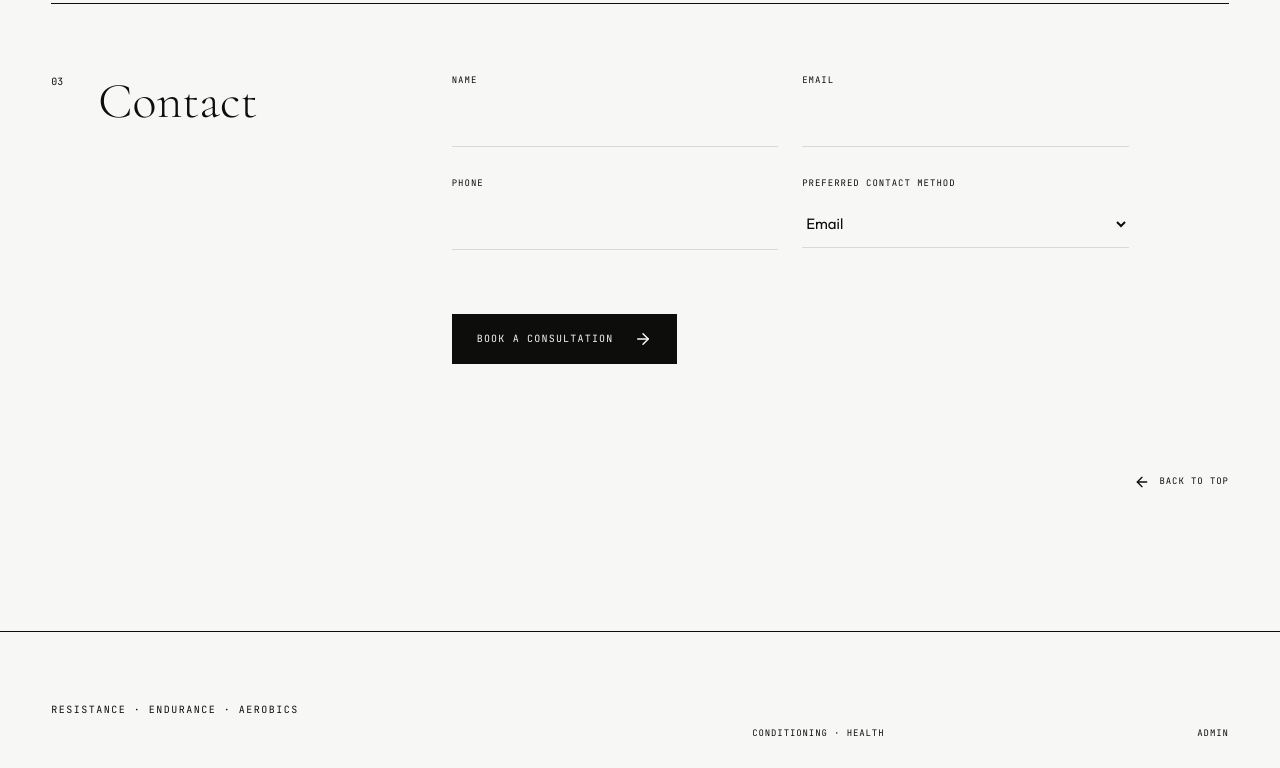
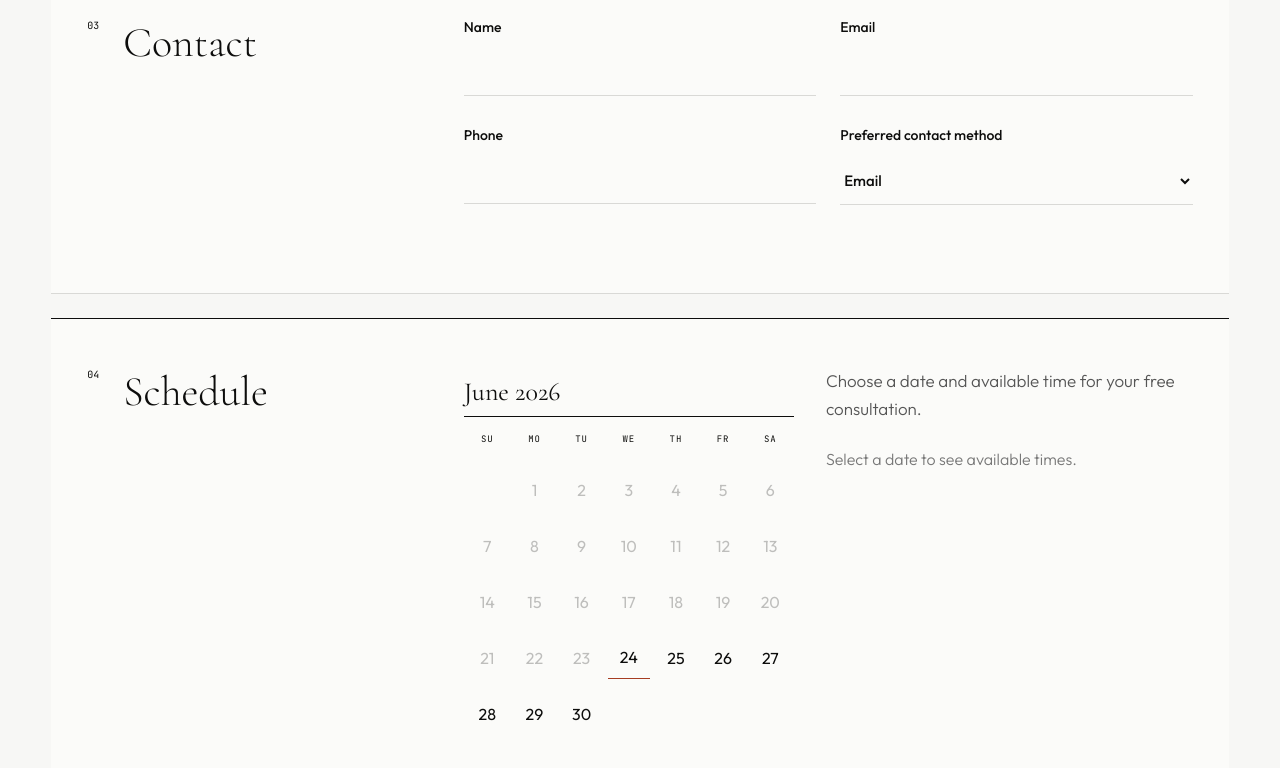
Before and after one commit to sdcamar1/ReachFitness, a React (Vite) app in the folder frontend/: page /book in a window 1280 px wide. Shown: the part 1500-2268 px from the top of the page. Built offline with nearby package versions, Linux system fonts and the light colour scheme.

Commit message:
Restore consultation scheduling and refine intake form

```diff
--- a/frontend/src/components/Layout.jsx
+++ b/frontend/src/components/Layout.jsx
@@ -49,7 +49,7 @@ export function Layout({ children }) {
             to="/book"
             data-testid="nav-book-session"
           >
-            Book a session
+            Book a Consultation
           </Link>
         </nav>
         <button
--- a/frontend/src/pages/Admin.jsx
+++ b/frontend/src/pages/Admin.jsx
@@ -157,7 +157,7 @@ export function Admin() {
                 <div>
                   <p className="eyebrow">SESSION</p>
                   <p>{appointment.service_type || "In-Person Training"}</p>
-                  {appointment.time !== "Pending" && (
+                  {appointment.time !== "Pending" && !appointment.commitment && (
                     <p>{appointment.duration || "60 Minutes"}</p>
                   )}
                   <p className="eyebrow">FOCUS</p>
--- a/frontend/src/pages/Book.jsx
+++ b/frontend/src/pages/Book.jsx
@@ -1,8 +1,19 @@
-import React, { useState } from "react";
+import React, { useEffect, useMemo, useState } from "react";
+import { format } from "date-fns";
 import { ArrowLeft, ArrowRight, Check } from "lucide-react";
 import { toast } from "sonner";
+import { Calendar } from "../components/ui/calendar";
 import { Button } from "../components/ui/button";
 import { api } from "../lib/api";
+
+const weekendSlots = ["09:00", "12:00", "15:00", "18:00"];
+const weekdaySlots = ["18:00"];
+const labels = {
+  "09:00": "9:00 AM",
+  "12:00": "12:00 PM",
+  "15:00": "3:00 PM",
+  "18:00": "6:00 PM",
+};
 
 const emptyForm = {
   service_type: "In-Person Training",
@@ -25,9 +36,27 @@ const consultationDetails = {
 };
 
 export function Book() {
+  const [selected, setSelected] = useState();
+  const [time, setTime] = useState("");
+  const [booked, setBooked] = useState([]);
   const [form, setForm] = useState(emptyForm);
   const [submitting, setSubmitting] = useState(false);
   const [confirmation, setConfirmation] = useState(null);
+
+  const slots = useMemo(() => {
+    if (!selected) return [];
+    return selected.getDay() === 0 || selected.getDay() === 6
+      ? weekendSlots
+      : weekdaySlots;
+  }, [selected]);
+
+  useEffect(() => {
+    setTime("");
+    if (!selected) return;
+    api(`/appointments/booked?date=${format(selected, "yyyy-MM-dd")}`)
+      .then((result) => setBooked(result.times))
+      .catch((error) => toast.error(error.message));
+  }, [selected]);
 
   function updateField(event) {
     setForm((current) => ({
@@ -38,11 +67,19 @@ export function Book() {
 
   async function submit(event) {
     event.preventDefault();
+    if (!selected || !time) {
+      toast.error("Choose a consultation date and time first.");
+      return;
+    }
     setSubmitting(true);
     try {
       const result = await api("/appointments", {
         method: "POST",
-        body: JSON.stringify(form),
+        body: JSON.stringify({
+          ...form,
+          date: format(selected, "yyyy-MM-dd"),
+          time,
+        }),
       });
       setConfirmation(result);
     } catch (error) {
@@ -53,6 +90,10 @@ export function Book() {
   }
 
   if (confirmation) {
+    const displayDate = format(
+      new Date(`${confirmation.date}T12:00:00`),
+      "EEEE, MMMM d, yyyy",
+    );
     return (
       <section className="confirmation page-section">
         <div className="confirmation-mark">
@@ -65,18 +106,22 @@ export function Book() {
           <em>confirmed.</em>
         </h1>
         <div className="confirmation-details">
+          <p>{displayDate}</p>
+          <p>{labels[confirmation.time]}</p>
           <p>{confirmation.service_type}</p>
           <p>{confirmation.focus}</p>
           <p>{confirmation.commitment}</p>
         </div>
         <p>
-          Your consultation request is confirmed. We will contact you shortly to
-          review your goals and schedule the next step.
+          Your consultation is confirmed. We will contact you shortly to review
+          your goals and prepare for the next step.
         </p>
         <Button
           variant="outline"
           onClick={() => {
             setConfirmation(null);
+            setSelected(undefined);
+            setTime("");
             setForm(emptyForm);
           }}
           data-testid="book-another"
@@ -175,7 +220,7 @@ export function Book() {
               <textarea
                 name="notes"
                 rows="4"
-                placeholder="Enter any promotional codes, prior injuries, or other information."
+                placeholder="Enter any prior injuries or other information."
                 value={form.notes}
                 onChange={updateField}
                 data-testid="booking-notes"
@@ -245,6 +290,46 @@ export function Book() {
               </select>
             </label>
           </div>
+        </section>
+
+        <section className="booking-step">
+          <div className="step-label">
+            <span>04</span>
+            <h2>Schedule</h2>
+          </div>
+          <div className="booking-scheduler">
+            <Calendar
+              mode="single"
+              selected={selected}
+              onSelect={setSelected}
+              disabled={{ before: new Date() }}
+              data-testid="booking-calendar"
+            />
+            <div className="scheduler-times">
+              <p className="scheduler-help">
+                Choose a date and available time for your free consultation.
+              </p>
+              {!selected ? (
+                <p className="muted">Select a date to see available times.</p>
+              ) : (
+                <div className="time-grid">
+                  {slots.map((slot) => (
+                    <button
+                      type="button"
+                      key={slot}
+                      disabled={booked.includes(slot)}
+                      className={time === slot ? "selected" : ""}
+                      onClick={() => setTime(slot)}
+                      data-testid={`time-${slot.replace(":", "")}`}
+                    >
+                      {labels[slot]}
+                      {booked.includes(slot) && <small>Booked</small>}
+                    </button>
+                  ))}
+                </div>
+              )}
+            </div>
+          </div>
           <Button
             type="submit"
             disabled={submitting}
--- a/frontend/src/styles.css
+++ b/frontend/src/styles.css
@@ -1020,14 +1020,17 @@ em {
   display: grid;
   grid-template-columns: repeat(12, 1fr);
   gap: 24px;
-  padding: 70px 0;
+  margin-bottom: 24px;
+  padding: 48px 36px;
   border-top: 1px solid var(--ink);
+  border-bottom: 1px solid var(--line);
+  background: rgba(255, 255, 253, 0.42);
 }
 
 .step-label {
   grid-column: 1 / 4;
   display: flex;
-  gap: 35px;
+  gap: 24px;
 }
 
 .step-label span {
@@ -1036,8 +1039,8 @@ em {
 }
 
 .step-label h2 {
-  margin: -10px 0 0;
-  font-size: 50px;
+  margin: -7px 0 0;
+  font-size: 42px;
 }
 
 .reach-calendar {
@@ -1184,6 +1187,7 @@ em {
 }
 
 .form-grid {
+  grid-column: 5 / 13;
   display: grid;
   grid-template-columns: 1fr 1fr;
   gap: 30px 24px;
@@ -1213,6 +1217,16 @@ fieldset legend {
 
 label span {
   color: #999;
+}
+
+.booking-form label {
+  gap: 12px;
+  font-family: "Outfit", sans-serif;
+  font-size: 14px;
+  font-weight: 500;
+  letter-spacing: 0;
+  line-height: 1.35;
+  text-transform: none;
 }
 
 input,
@@ -1248,6 +1262,32 @@ select:focus {
 
 .booking-step > .button {
   width: max-content;
+  grid-column: 5 / 13;
+}
+
+.booking-scheduler {
+  grid-column: 5 / 13;
+  display: grid;
+  grid-template-columns: minmax(260px, 0.9fr) minmax(220px, 1fr);
+  gap: 32px;
+  align-items: start;
+  margin-bottom: 34px;
+}
+
+.booking-scheduler .reach-calendar {
+  grid-column: auto;
+}
+
+.booking-scheduler .time-grid {
+  grid-template-columns: 1fr 1fr;
+}
+
+.scheduler-help {
+  margin: 0 0 24px;
+  color: #555;
+  font-size: 17px;
+  font-weight: 300;
+  line-height: 1.65;
 }
 
 .back-to-top {
@@ -1981,6 +2021,14 @@ select:focus {
     grid-template-columns: 1fr;
   }
 
+  .booking-scheduler {
+    display: block;
+  }
+
+  .scheduler-times {
+    margin-top: 34px;
+  }
+
   .full-field {
     grid-column: auto;
   }
```
Also changed, not shown: 1 other file (tests, documents, lock files or other folders).
